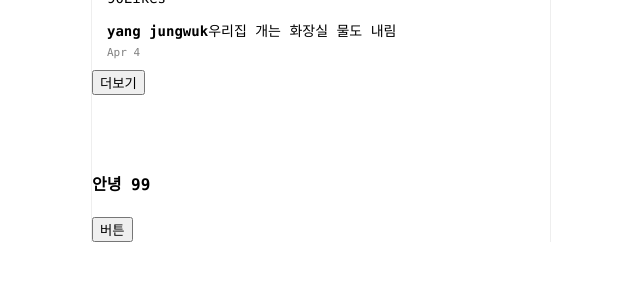
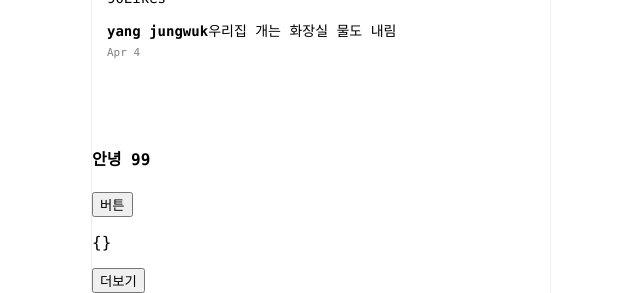
Before and after one commit to BaeejiH/vuestagram, a Vue app: page / in a window 1280 px wide. Shown: the part 1760-2053 px from the top of the page, without its empty margins (319-959 px from the left). Before the commit the page ends 2002 px from the top, so only its background shows below. Built offline with nearby package versions, Linux system fonts and the light colour scheme; a small style sheet from the web is missing.

Commit message:
ajax를 요청하는 actions

```diff
--- a/src/App.vue
+++ b/src/App.vue
@@ -12,7 +12,7 @@
 
   <ContainerBox :인스타데이터="인스타데이터" :step="step"
   :전송한이미지="전송한이미지" @writetext="작성한글=$event"/>
-  <button @click="more">더보기</button>
+
 <!--
 이미지 업로드한 것을 HTML에 보여주려면
 1. FileReader()
@@ -39,7 +39,10 @@
 -->
 <h4>안녕 {{$store.state.age}}</h4>
 <button @click="$store.commit('나이증가',10000000000000000000)">버튼</button>
-
+<!-- mutations를 부탁하는 함수 comit -->
+<p>{{$store.state.more}}</p>
+ <button @click="$store.dispatch('getData')">더보기</button>
+ <!-- actions를 부탁하는 함수 dispatch -->
 </template>
 
 <script>
--- a/src/store.js
+++ b/src/store.js
@@ -1,4 +1,6 @@
+import axios from "axios";
 import { createStore } from "vuex";
+
 
 const store = createStore({
     state() {
@@ -7,9 +9,13 @@
             age : 99,
             likes : [30,60,90],
             likesState : [false,false,false], // 좋아요가 눌렸지 현재 상태
+            more : {},
         }
     },
     mutations : { //state 수정방법 정의하는 곳
+        setMore(state,data){
+            state.more =data
+        },
         이름변경(state){
             state.name = 'park'
         },
@@ -25,6 +31,14 @@
                 state.likesState[index] = false; // 상태를 false로 변경, =
             }
         }
+    },
+    actions: {//ajax 요청 하는 곳
+        getData(context){
+            axios.get(`https://codingapple1.github.io/vue/more0.json`).then((a)=>{//ajax로 데이터가져옴
+                console.log(a.data);
+                context.commit('setMore',a.data) // mutations를 이용해서 state에 저장
+            })
+        }
     }
 })
 export default store;
```
